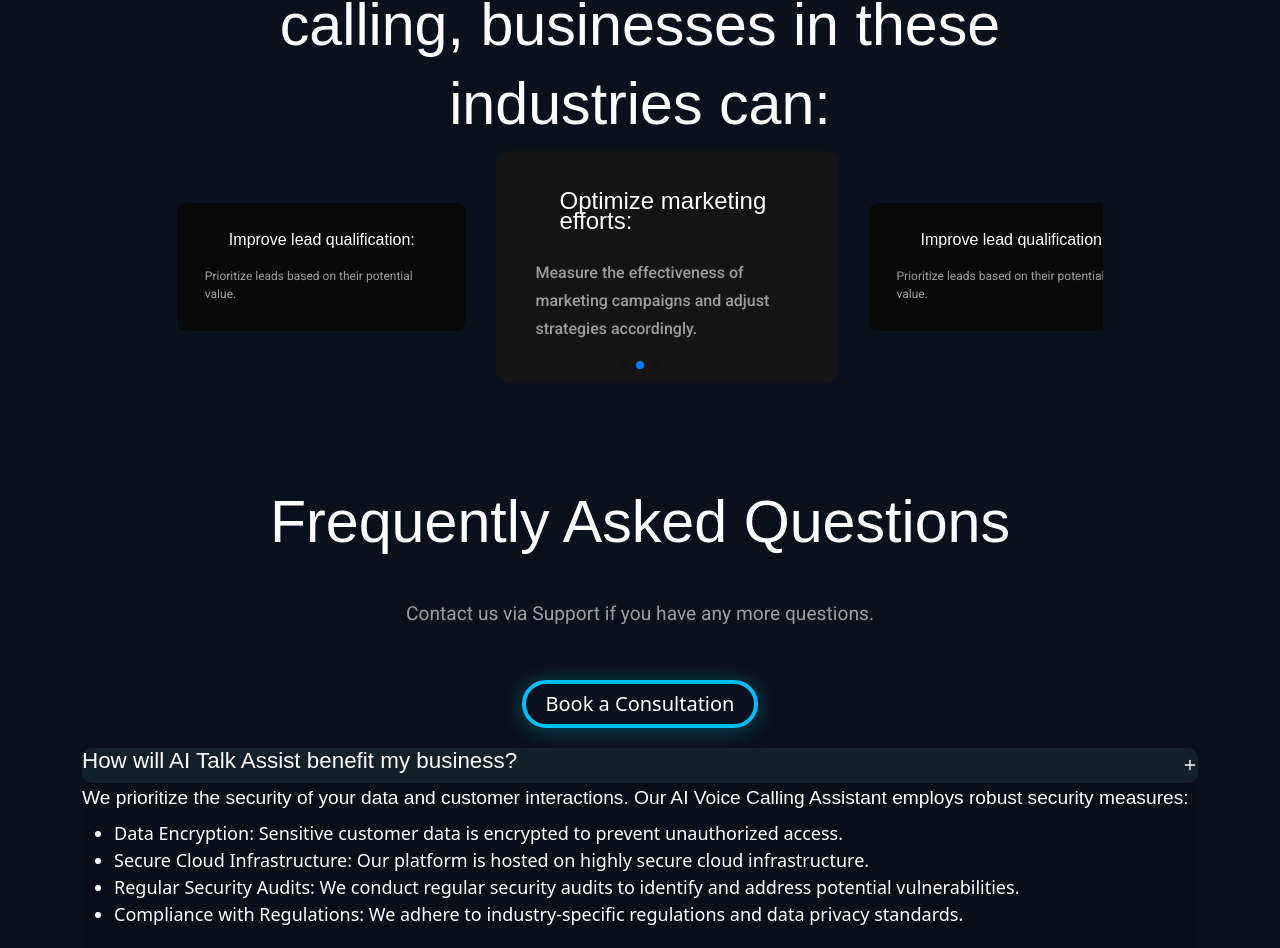
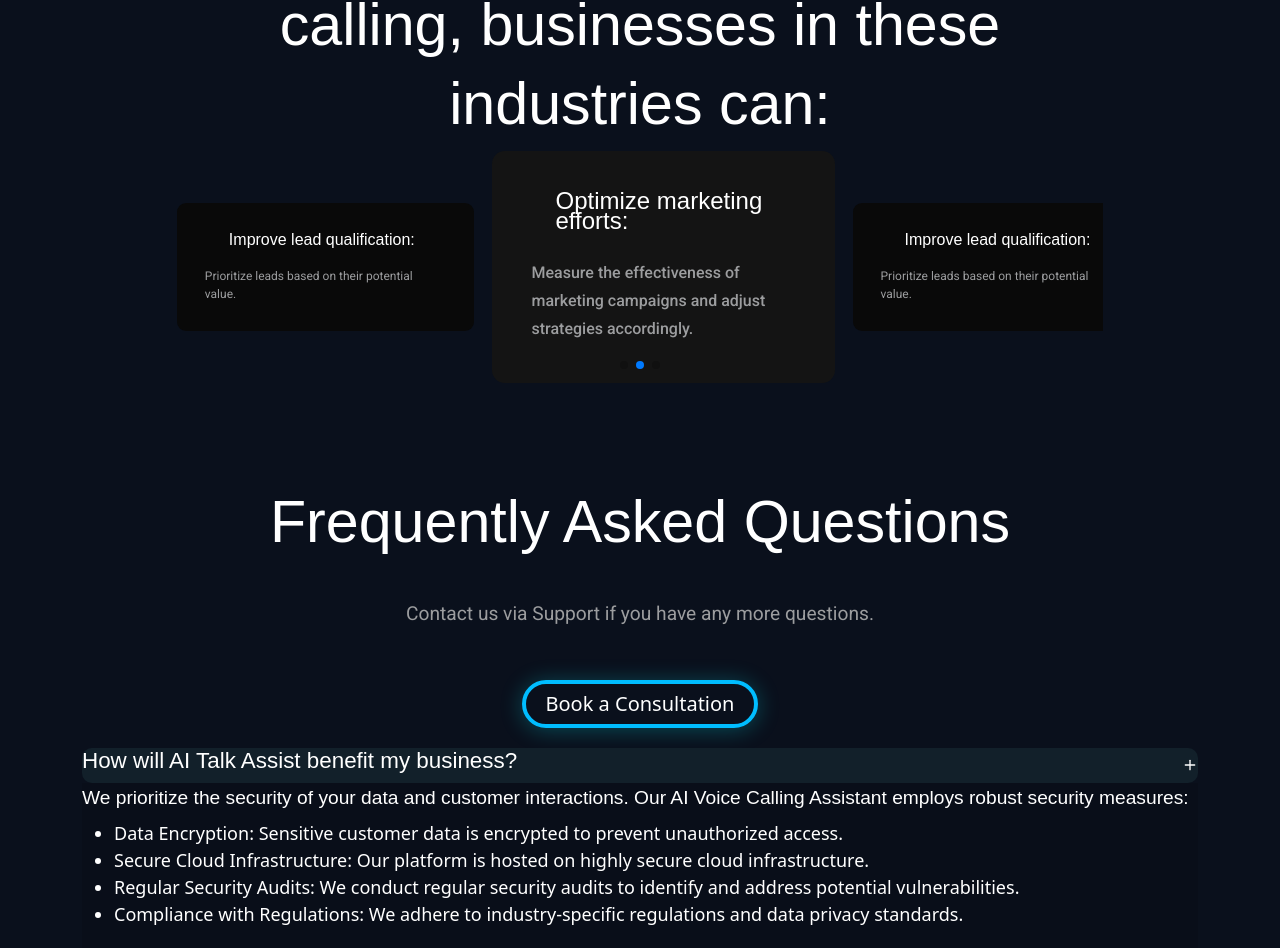
Before and after one commit to muhzee733/4ir, a Next.js app: page /landing/leadgeneration in a window 1280 px wide. Shown: the part 5474-6422 px from the top of the page. Built offline with nearby package versions, Linux system fonts and the light colour scheme.

Commit message:
slider setting

```diff
--- a/src/components/Slider.jsx
+++ b/src/components/Slider.jsx
@@ -16,7 +16,7 @@
     <Swiper
       ref={swiperRef}
       slidesPerView={3}
-      spaceBetween={30}
+      spaceBetween={18}
       pagination={{
         clickable: true,
       }}
```
